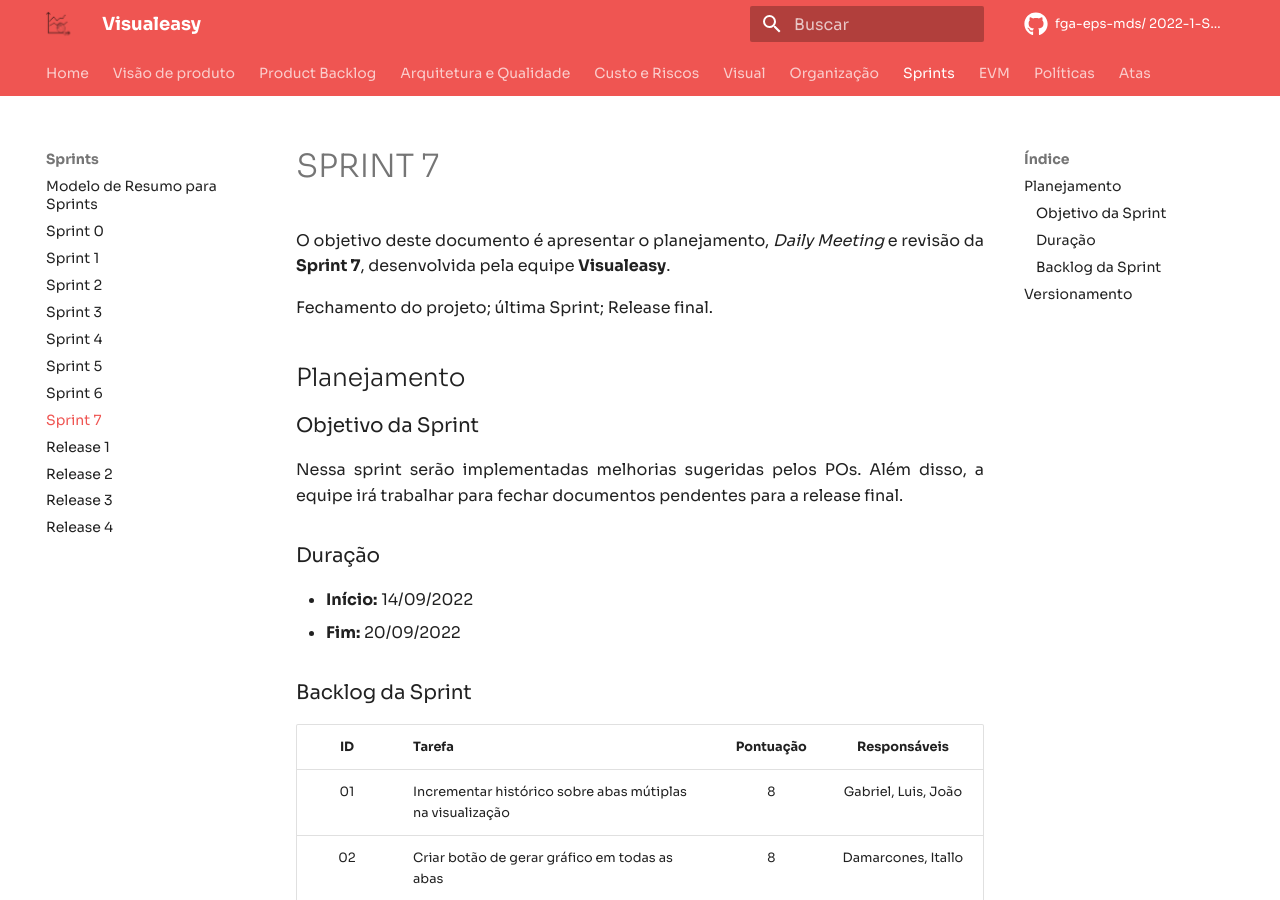
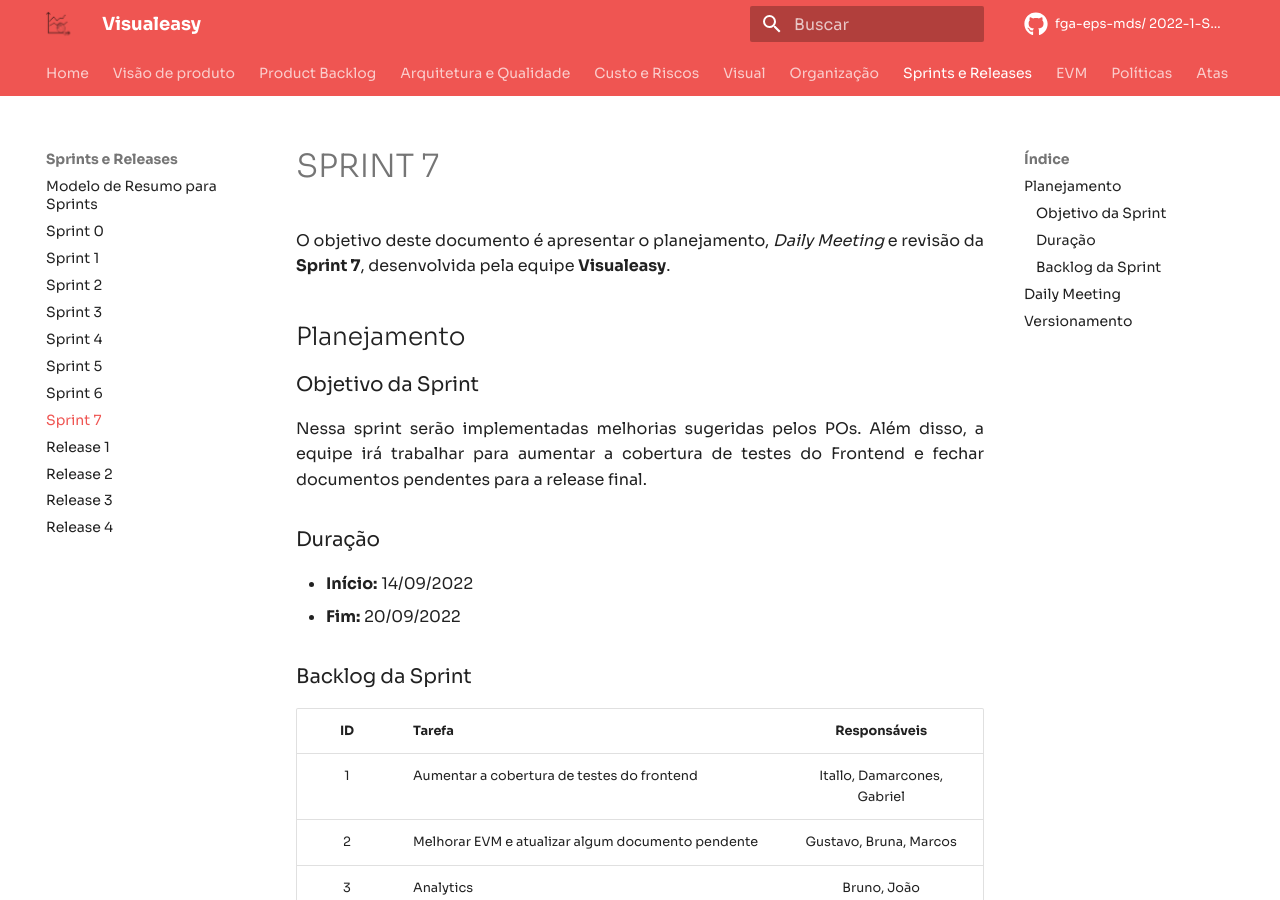
Before and after one commit to fga-eps-mds/2022-1-Visualeasy-Doc, an MkDocs documentation site: the page built from docs/scrum/sprint7.md, in a window 1280 px wide and 900 px high. Built offline with MkDocs 1.6.1 and Material for MkDocs 9.7.7, drawn with Linux system fonts in a browser that asks for light colours; comment, search, counter and statistics services are not loaded; some of the changed text lies outside the part shown.

Commit message:
Adiciona docs de releases e atualiza metodologias

```diff
--- a/docs/scrum/sprint7.md
+++ b/docs/scrum/sprint7.md
@@ -1,18 +1,12 @@
 # SPRINT 7
 
 <p align = "justify">O objetivo deste documento é apresentar o planejamento, <i>Daily Meeting</i> e revisão da <b>Sprint 7</b>, desenvolvida pela equipe <b>Visualeasy</b>.</p>
-
-Fechamento do projeto; última Sprint; Release final.
-
 
 ## Planejamento
 
 ### Objetivo da Sprint
 
-<p align = "justify">Nessa sprint serão implementadas melhorias sugeridas pelos POs. Além disso, a equipe irá trabalhar para fechar documentos pendentes para a release final.</p>
-
-
-
+<p align = "justify">Nessa sprint serão implementadas melhorias sugeridas pelos POs. Além disso, a equipe irá trabalhar para aumentar a cobertura de testes do Frontend e fechar documentos pendentes para a release final.</p>
 
 ### Duração
 
@@ -22,41 +16,30 @@ Fechamento do projeto; última Sprint; Release final.
 
 ### Backlog da Sprint
 
-|ID|Tarefa|Pontuação|Responsáveis|
-|:--:|----|:-------:|:----------:|
-|01|Incrementar histórico sobre abas mútiplas na visualização|8|Gabriel, Luis, João|
-|02|Criar botão de gerar gráfico em todas as abas|8|Damarcones, Itallo|
-|03|Botão de reset do zoom|5|Estevão, Marcos|
-|04|Finalizar documentos para a Release final|5|Bruna, Bruno, Gustavo|
+|ID|Tarefa|Responsáveis|
+|:--:|----|:----------:|
+|1|Aumentar a cobertura de testes do frontend|Itallo, Damarcones, Gabriel|
+|2|Melhorar EVM e atualizar algum documento pendente|Gustavo, Bruna, Marcos|
+|3|Analytics|Bruno, João|
+|4|Retirar comentários do front e back|Estevão|
+|5|Implementar melhoria das abas|Itallo, Damarcones, Luis|
+|6|Botão de reset|Marcos|
+|7|Tratamento de exceção no frontend|Luis|
+|8|Resolver bugs de segurança no front|Itallo|
+|9|Resolver conflito de complexidade ciclomática no back|Bruno, Marcos|
 
 
 <br>
 
 
-<!-- ## <i>Daily Meeting</i>
+## <i>Daily Meeting</i>
 
 
-<p align = "justify"><i>Daily Meeting</i> de 15 de setembro de 2022 (Quinta-feira).</p>
+<p align = "justify"><i>Daily Meeting</i> de 14 de setembro de 2022 (Quarta-feira).</p>
 
-
+<iframe src="https://docs.google.com/document/d/e/2PACX-1vQ0j1KvExzN_Hh7ouQeG4tgga8xkrsL2IDxfIJEnZAiAlGUTgDGnJ2VlySa3sbgokxZKg1j2b1eNZiA/pub?embedded=true" width="100%" style="height: 60vh;"></iframe>
 
 <br>
-
-<p align = "justify"><i>Daily Meeting</i> de 16 de setembro de 2022 (Sexta-feira).</p>
-
-
-
-<br>
-
-<p align = "justify"><i>Daily Meeting</i> de 19 de setembro de 2022 (Segunda-feira).</p>
-
-
-
-<br>
-
-<p align = "justify"><i>Daily Meeting</i> de 20 de setembro de 2022 (Terça-feira).</p>
-
-<br> -->
 
 
 
@@ -66,30 +49,10 @@ Fechamento do projeto; última Sprint; Release final.
 
 <p align = "justify"></p>
 
-|Pontuação da Sprint|Pontos concluídos|Dívida para a próxima Sprint|
-|:-----------------:|:---------------:|:--------------------------:|
-||||
-
-
-### Aspectos da Sprint
-
-#### Aspectos positivos
-
-+ <p align = "justify"></p>
-
-+ <p align = "justify"></p>
-
-
-#### Problemas/soluções
-
-+ <p align = "justify"></p>
-
-    + <p align = "justify"></p>
-
 
 ### O que vem a seguir?
 
-<p align = "justify"></p>
+<p align = "justify">Fim do projeto.</p>
 
 <br> -->
 
--- a/mkdocs.yml
+++ b/mkdocs.yml
@@ -35,7 +35,7 @@ nav:
     - Plano de Comunicação: documentacao/plano-comunicacao.md
     - Quadro de conhecimentos: documentacao/quadro-conhecimento.md
     - Metodologias: documentacao/metodologias.md
-  - Sprints:
+  - Sprints e Releases:
     - Modelo de Resumo para Sprints: scrum/modelo-resumo-sprint.md
     - Sprint 0: scrum/sprint0.md
     - Sprint 1: scrum/sprint1.md
```
Also changed, not shown: other parts of docs/scrum/sprint7.md (+2 -1 lines), docs/documentacao/metodologias.md (+2 -2 lines), docs/scrum/release1.md (+23 -0 lines), docs/scrum/release2.md (+30 -0 lines), docs/scrum/release3.md (+30 -0 lines), docs/scrum/release4.md (+33 -0 lines).
